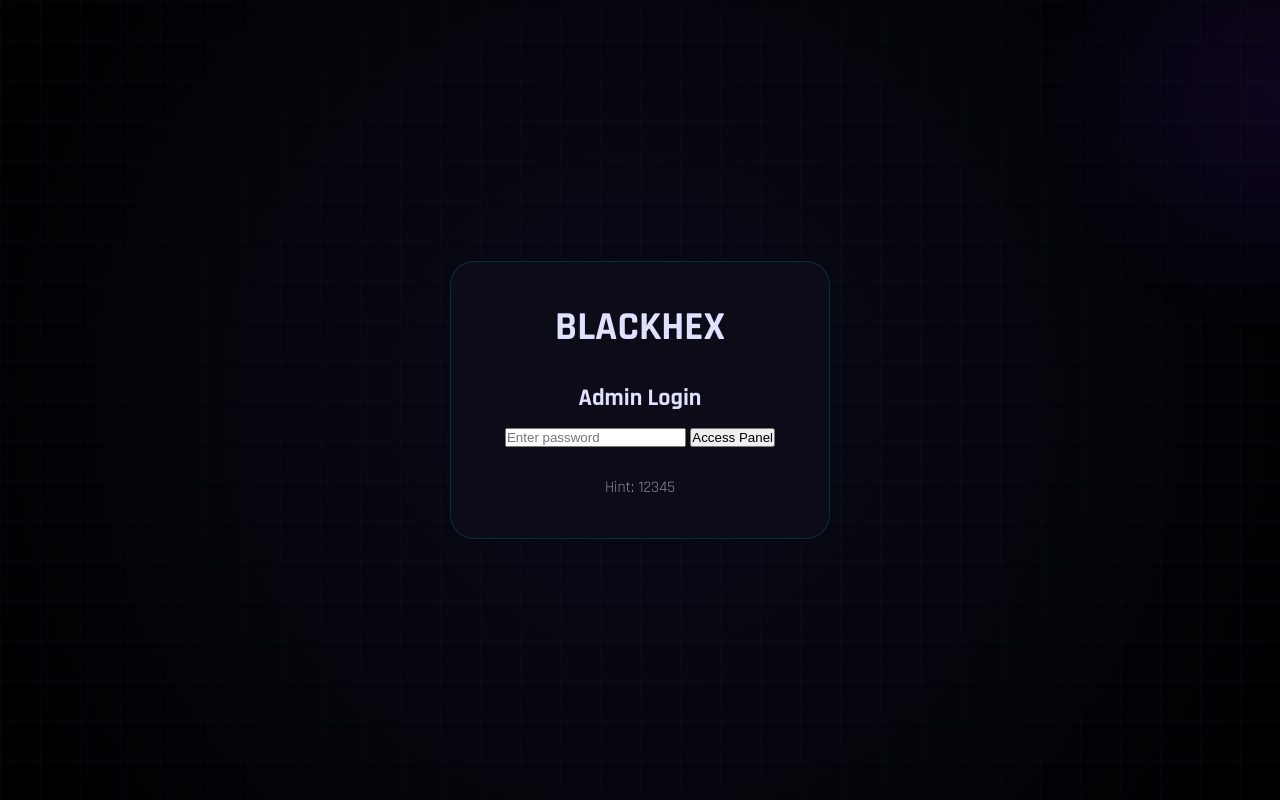
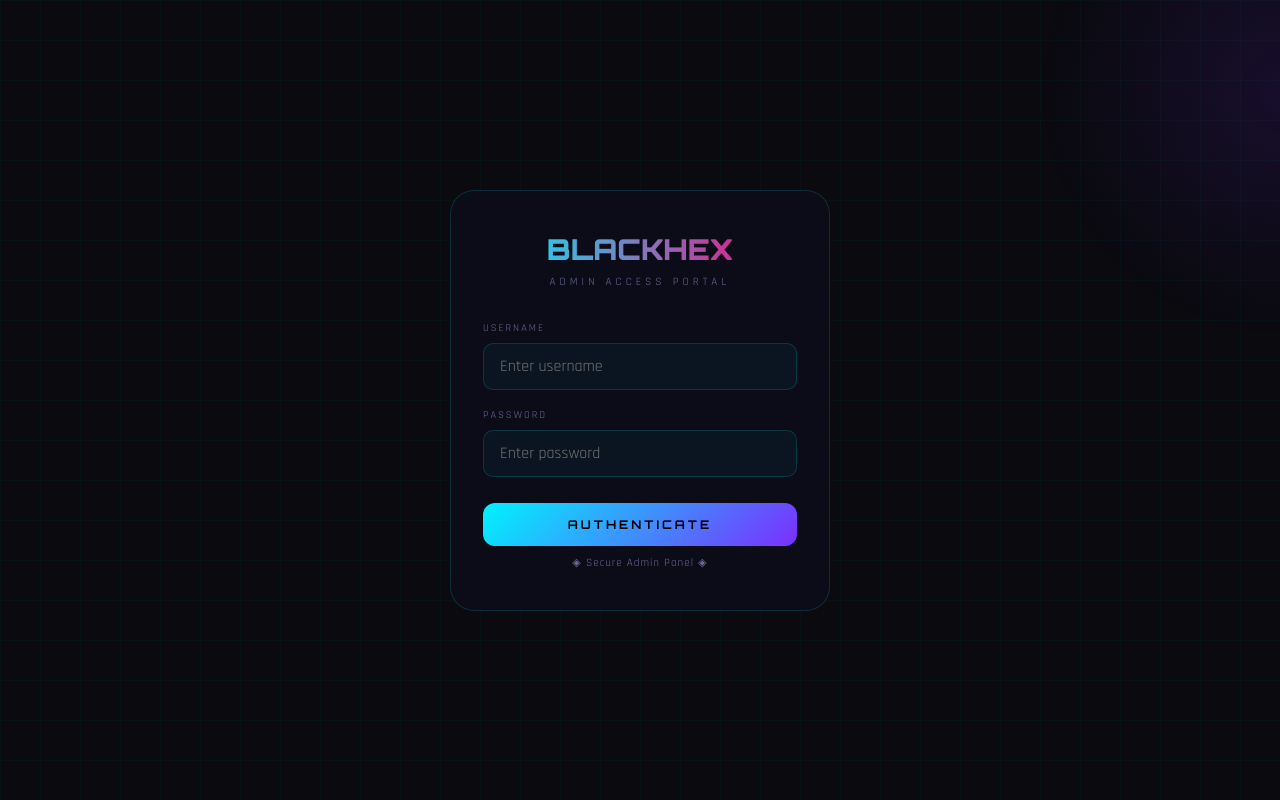
Before and after one commit to blackhex641/blackhex641, a plain HTML site: page login.html in a window 1280 px wide. Drawn offline with Linux system fonts and the light colour scheme.

Commit message:
Update login.html

```diff
--- a/login.html
+++ b/login.html
@@ -1,54 +1,92 @@
-<!-- login.html -->
 <!DOCTYPE html>
 <html lang="en">
 <head>
-  <meta charset="UTF-8">
-  <meta name="viewport" content="width=device-width, initial-scale=1.0, maximum-scale=1.0, user-scalable=no">
-  <title>Blackhex Admin - Login</title>
-  <link rel="stylesheet" href="style.css">
-  <style>
-    body {
-      display: flex;
-      justify-content: center;
-      align-items: center;
-      height: 100vh;
-      background: radial-gradient(circle at 50% 50%, #0a0a1a, #000);
-    }
-    .login-card {
-      width: 90%;
-      max-width: 380px;
-      padding: 40px 30px;
-      text-align: center;
-    }
-    .login-card h1 {
-      font-size: 2.5rem;
-      margin-bottom: 30px;
-    }
-    .login-card input {
-      margin: 15px 0;
-    }
-  </style>
+  <meta charset="UTF-8" />
+  <meta name="viewport" content="width=device-width, initial-scale=1.0" />
+  <title>Blackhex Admin Login</title>
+  <link rel="stylesheet" href="style.css" />
 </head>
 <body>
-  <div class="login-card glass">
-    <h1 class="neon-blue">BLACKHEX</h1>
-    <h2 class="neon-pink">Admin Login</h2>
-    <input type="password" id="admin-password" placeholder="Enter password" autocomplete="off">
-    <button class="btn neon-border-blue full-width" id="login-btn">Access Panel</button>
-    <p style="margin-top:15px; opacity:0.6;">Hint: 12345</p>
+
+<div class="toast" id="toast"></div>
+
+<div class="login-wrapper">
+  <div class="login-card">
+    <div class="login-logo">BLACKHEX</div>
+    <div class="login-subtitle">Admin Access Portal</div>
+
+    <div class="form-group">
+      <label class="form-label">Username</label>
+      <input type="text" class="form-input" id="usernameInput" placeholder="Enter username" autocomplete="off" />
+    </div>
+
+    <div class="form-group">
+      <label class="form-label">Password</label>
+      <input type="password" class="form-input" id="passwordInput" placeholder="Enter password" />
+    </div>
+
+    <button class="submit-btn" id="loginBtn" onclick="doLogin()">
+      AUTHENTICATE
+    </button>
+
+    <div class="text-center text-muted mt-10" style="font-size:0.7rem;letter-spacing:1px;">
+      ◈ Secure Admin Panel ◈
+    </div>
   </div>
-  <script>
-    document.getElementById('login-btn').addEventListener('click', () => {
-      const pass = document.getElementById('admin-password').value;
-      if (pass === '12345') {
-        window.location.href = 'admin.html';
+</div>
+
+<script>
+  // Redirect if already logged in
+  if (localStorage.getItem('bh_admin_token')) {
+    window.location.href = 'admin.html';
+  }
+
+  function showToast(msg, type = '') {
+    const t = document.getElementById('toast');
+    t.textContent = msg;
+    t.className = 'toast show ' + type;
+    setTimeout(() => { t.className = 'toast'; }, 3500);
+  }
+
+  async function doLogin() {
+    const username = document.getElementById('usernameInput').value.trim();
+    const password = document.getElementById('passwordInput').value.trim();
+    const btn = document.getElementById('loginBtn');
+
+    if (!username || !password) {
+      showToast('Please fill all fields', 'error'); return;
+    }
+
+    btn.innerHTML = '<span class="loading-spinner"></span> AUTHENTICATING...';
+    btn.disabled = true;
+
+    try {
+      const res = await fetch('/api/auth', {
+        method: 'POST',
+        headers: { 'Content-Type': 'application/json' },
+        body: JSON.stringify({ username, password })
+      });
+      const data = await res.json();
+
+      if (res.ok && data.token) {
+        localStorage.setItem('bh_admin_token', data.token);
+        showToast('Access granted! Redirecting...', 'success');
+        setTimeout(() => { window.location.href = 'admin.html'; }, 1200);
       } else {
-        alert('Incorrect password!');
+        showToast(data.error || 'Invalid credentials', 'error');
+        btn.innerHTML = 'AUTHENTICATE';
+        btn.disabled = false;
       }
-    });
-    document.getElementById('admin-password').addEventListener('keypress', (e) => {
-      if (e.key === 'Enter') document.getElementById('login-btn').click();
-    });
-  </script>
+    } catch (err) {
+      showToast('Connection error', 'error');
+      btn.innerHTML = 'AUTHENTICATE';
+      btn.disabled = false;
+    }
+  }
+
+  document.addEventListener('keydown', e => {
+    if (e.key === 'Enter') doLogin();
+  });
+</script>
 </body>
 </html>
```
